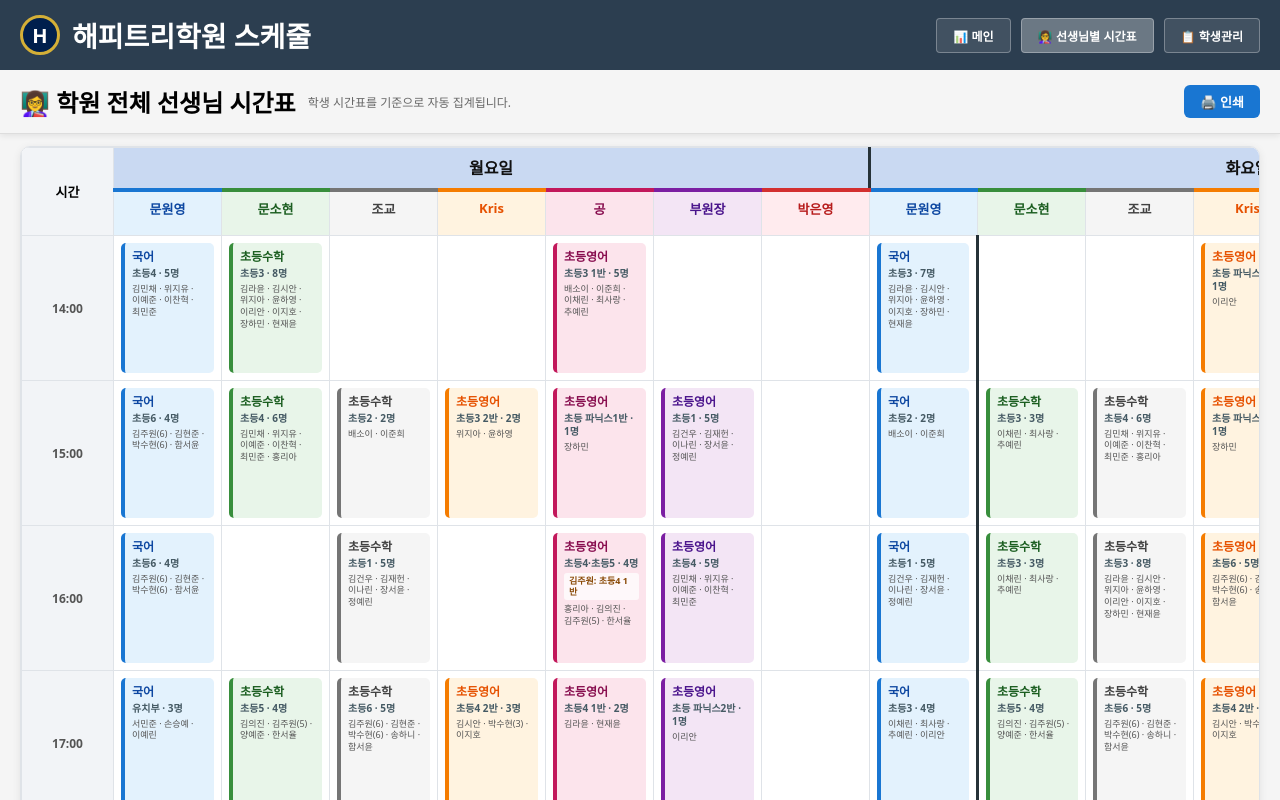
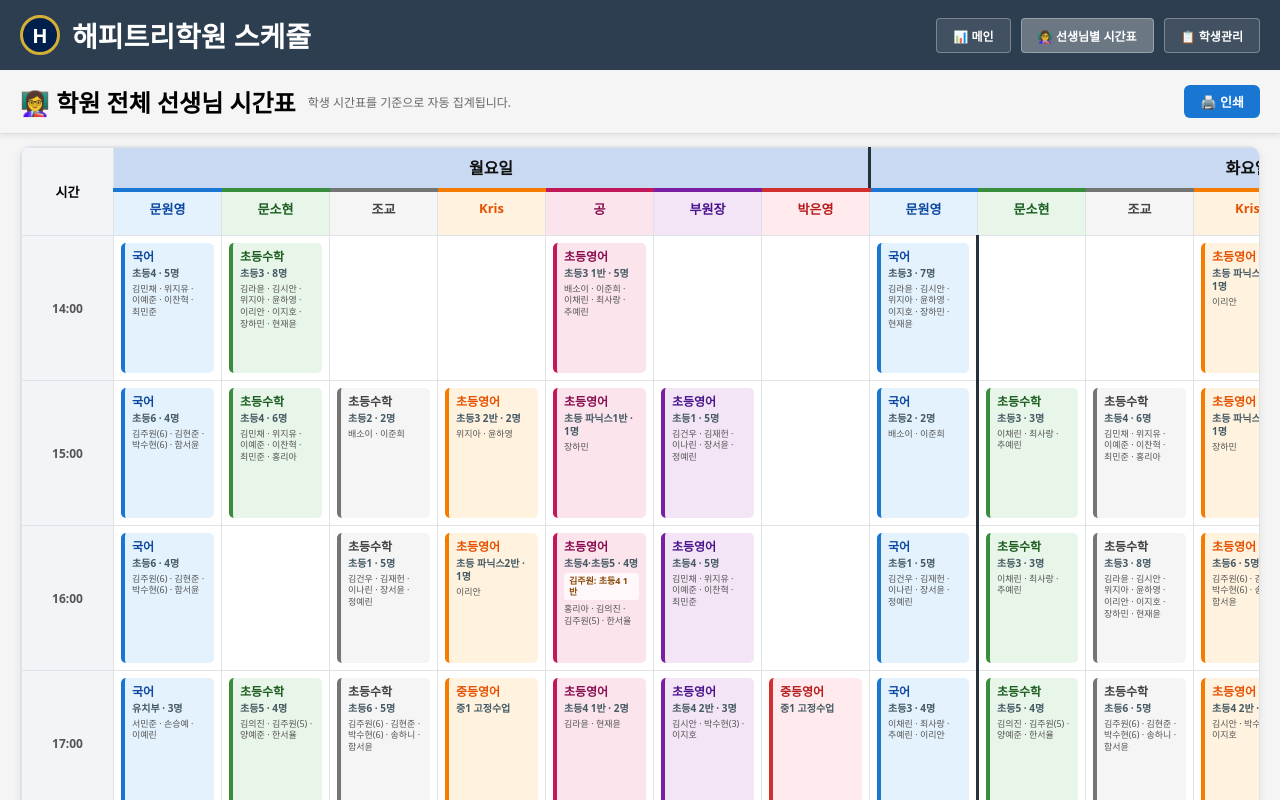
Before and after one commit to choiyoonmi/ht-schedule, a React (Vite) app: page / in a window 1280 px wide. Both pictures are taken after a click on the button "👩‍🏫 선생님별 시간표". Built offline with nearby package versions, Linux system fonts and the light colour scheme.

Commit message:
Fix Kris and Park Monday middle school class

```diff
--- a/src/App.tsx
+++ b/src/App.tsx
@@ -55,6 +55,10 @@ const TEACHERS: Teacher[] = [
 ];
 
 const DAYS: DayOfWeek[] = ['월', '화', '수', '목', '금'];
+const FIXED_TEACHER_CLASSES = [
+  { teacherId: 'elem_eng_1', teacherName: 'Kris', day: '월' as DayOfWeek, hour: 17, subject: '중등영어', classLabel: '중1' },
+  { teacherId: 'mid_eng_2', teacherName: '박은영', day: '월' as DayOfWeek, hour: 17, subject: '중등영어', classLabel: '중1' },
+];
 
 const TEACHER_COLORS: Record<string, {bg: string; border: string; text: string}> = {
   '문원영': { bg: '#E3F2FD', border: '#1976D2', text: '#0D47A1' },
@@ -154,6 +158,10 @@ function validateSchedule(students: Student[]): string[] {
         (slot[key] = slot[key] || new Set()).add(className(st, subj, g));
       }
     }
+  }
+  for (const fixed of FIXED_TEACHER_CLASSES) {
+    const key = `${fixed.day}|${fixed.hour}|${fixed.teacherId}`;
+    (slot[key] = slot[key] || new Set()).add(`${fixed.classLabel} ${fixed.subject.replace('중등', '')}반`);
   }
   for (const key in slot) {
     if (slot[key].size > 1) {
@@ -239,9 +247,9 @@ function migrateScheduleCorrections(students: Student[]): Student[] {
       ...fiveDayEnglish(['elem_eng_2', 'elem_eng_3', 'elem_eng_3', 'elem_eng_2', 'elem_eng_1'], 17).slice(0, 4),
       { teacherId: 'elem_eng_1', day: '금', hour: 16 },
     ],
-    '초등4 2반': fiveDayEnglish(['elem_eng_1', 'elem_eng_1', 'elem_eng_1', 'elem_eng_3', 'elem_eng_3'], 17),
+    '초등4 2반': fiveDayEnglish(['elem_eng_3', 'elem_eng_1', 'elem_eng_1', 'elem_eng_3', 'elem_eng_3'], 17),
     '초등 파닉스2반': [
-      { teacherId: 'elem_eng_3', day: '월', hour: 17 },
+      { teacherId: 'elem_eng_1', day: '월', hour: 16 },
       { teacherId: 'elem_eng_1', day: '화', hour: 14 },
       { teacherId: 'elem_eng_2', day: '수', hour: 17 },
       { teacherId: 'elem_eng_1', day: '목', hour: 17 },
@@ -291,7 +299,7 @@ function migrateScheduleCorrections(students: Student[]): Student[] {
         const math = (student.selectedTeachers['초등수학'] || []).map(item =>
           item.day === '금' && (item.hour === 14 || item.hour === 17) ? { ...item, hour: 16 } : item
         );
-        homework = [...homework.filter(item => !(item.day === '금' && item.hour === 16)), ...extraHomework]
+        homework = [...homework.filter(item => !((item.day === '금' || item.day === '월') && item.hour === 16)), ...extraHomework]
           .filter((item, index, all) => all.findIndex(other => other.day === item.day && other.hour === item.hour) === index);
         student = { ...student, selectedTeachers: { ...student.selectedTeachers, 초등수학: math } };
       }
@@ -587,6 +595,17 @@ function App() {
       if (!overview[entry.day]?.[entry.hour]?.[entry.teacherName]) continue;
       overview[entry.day][entry.hour][entry.teacherName].push(entry);
     }
+    for (const fixed of FIXED_TEACHER_CLASSES) {
+      if (!overview[fixed.day]?.[fixed.hour]?.[fixed.teacherName]) continue;
+      overview[fixed.day][fixed.hour][fixed.teacherName].push({
+        studentName: fixed.classLabel,
+        subject: fixed.subject,
+        teacherName: fixed.teacherName,
+        day: fixed.day,
+        hour: fixed.hour,
+        classLabel: fixed.classLabel,
+      });
+    }
 
     const summarize = (entries: ScheduleEntry[]) => {
       const bySubject = new Map<string, ScheduleEntry[]>();
@@ -602,6 +621,7 @@ function App() {
       return Array.from(bySubject.entries()).map(([groupKey, subjectEntries]) => {
         const subject = groupKey.split('|')[0];
         const classLabel = subjectEntries[0]?.classLabel;
+        const isFixedClass = Boolean(classLabel && subjectEntries.every(entry => entry.studentName === classLabel));
         const learners = subjectEntries.map(entry => studentByName.get(entry.studentName)).filter(Boolean) as Student[];
         const grades = Array.from(new Set(learners.map(student =>
           student.division === '유치부' ? '유치부' : `${student.division.replace('부', '')}${student.grade}`
@@ -609,7 +629,8 @@ function App() {
         return {
           subject,
           grades: classLabel || grades.join('·'),
-          names: subjectEntries.map(entry => entry.studentName),
+          names: isFixedClass ? [] : subjectEntries.map(entry => entry.studentName),
+          isFixedClass,
           notes: subject === '초등영어' && subjectEntries.some(entry => entry.studentName === '김주원(5)')
             ? [subjectEntries[0]?.day === '목' ? '김주원: 초5반 합반 가능' : '김주원: 초등4 1반']
             : [],
@@ -679,9 +700,9 @@ function App() {
                             return (
                               <div key={`${summary.subject}-${summary.grades}`} className="teacher-class-card" style={{background: color.bg, borderLeftColor: color.border}}>
                                 <div className="teacher-class-title" style={{color: color.text}}>{summary.subject}</div>
-                                <div className="teacher-class-meta">{summary.grades || '학년 미지정'} · {summary.names.length}명</div>
+                                <div className="teacher-class-meta">{summary.isFixedClass ? `${summary.grades} 고정수업` : `${summary.grades || '학년 미지정'} · ${summary.names.length}명`}</div>
                                 {summary.notes.map(note => <div key={note} className="teacher-class-note">{note}</div>)}
-                                <div className="teacher-class-names">{summary.names.join(' · ')}</div>
+                                {summary.names.length > 0 && <div className="teacher-class-names">{summary.names.join(' · ')}</div>}
                               </div>
                             );
                           })}
```
